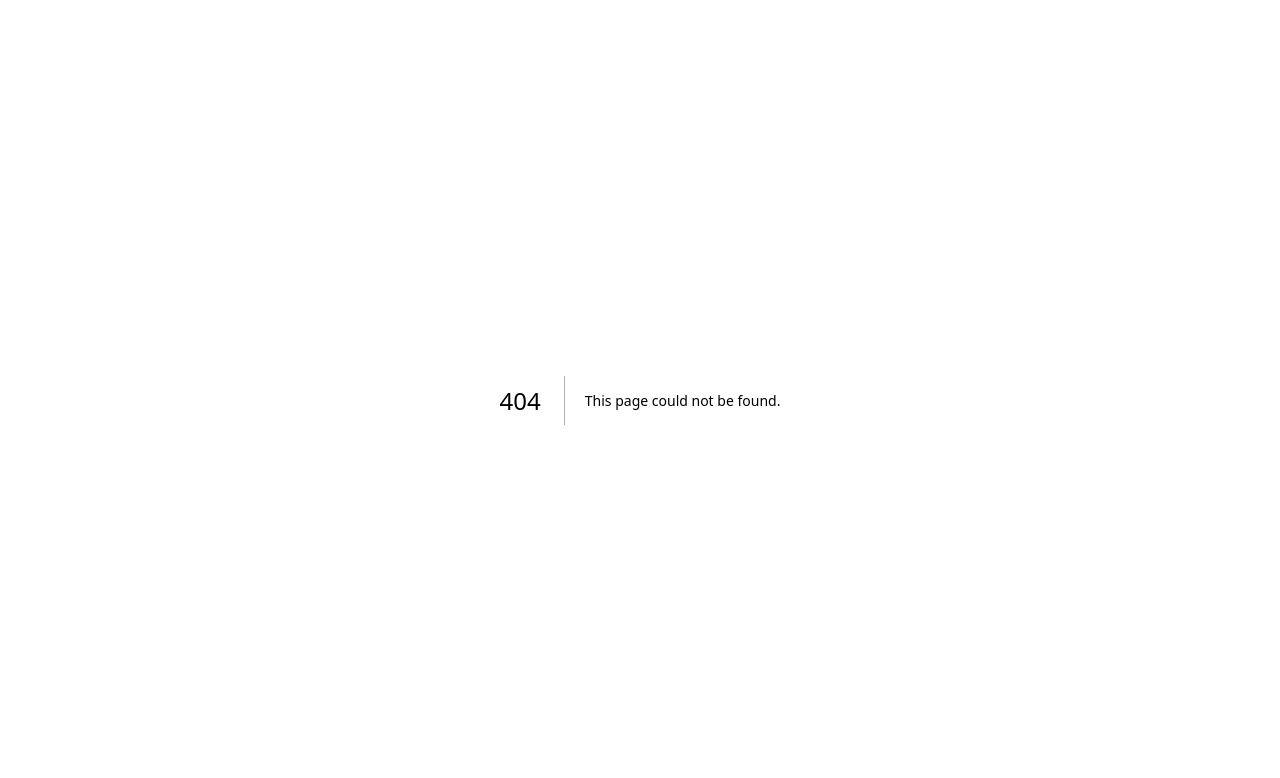
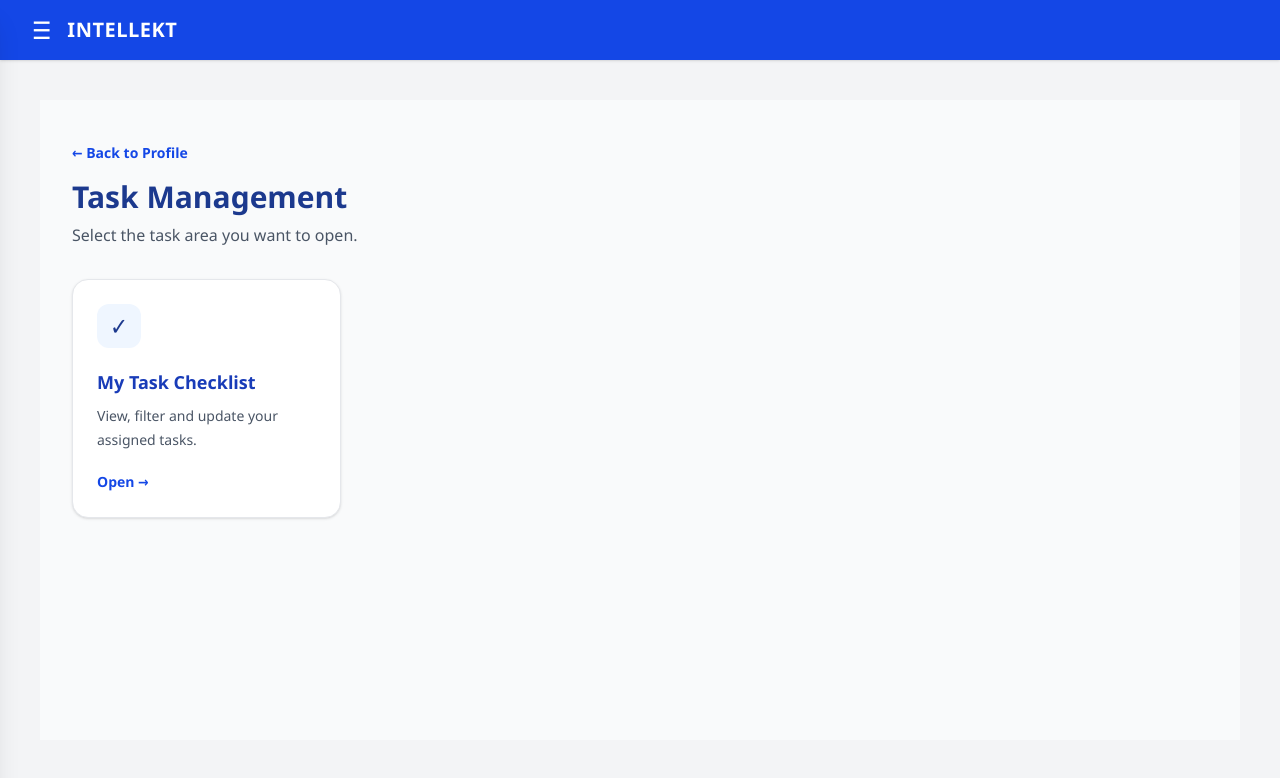
Before and after one commit to intellektproject-maker/intellekt_dashboard, a Next.js app in the folder intellekt-dashboard/: page /faculty-dashboard/task-management in a window 1280 px wide. Before the commit this address had no page. Shown: the top 778 px of the page. Built offline with nearby package versions, Linux system fonts and the light colour scheme.

Commit message:
Add dedicated Task Management selection page

```diff
--- /dev/null
+++ b/intellekt-dashboard/app/faculty-dashboard/task-management/page.jsx
@@ -0,0 +1,95 @@
+'use client';
+
+import Link from 'next/link';
+import { Suspense } from 'react';
+import { useSearchParams } from 'next/navigation';
+
+function TaskManagementContent() {
+  const searchParams = useSearchParams();
+  const facultyId = searchParams.get('id') || '';
+  const batch = searchParams.get('batch') === 'test' ? 'test' : 'regular';
+  const isPrivileged = facultyId === 'IG001' || facultyId === 'IG002';
+
+  const options = [
+    ...(isPrivileged
+      ? [
+          {
+            title: 'All Faculty Assigned Tasks',
+            description: 'View, filter and manage tasks assigned to all faculty members.',
+            section: 'allTasks',
+            icon: '☷',
+          },
+          {
+            title: 'All Faculty Daily Task',
+            description: 'View daily repeated tasks for all faculty.',
+            section: 'dailyTasks',
+            icon: '▦',
+          },
+          {
+            title: 'Task Assignment',
+            description: 'Assign weekly or daily tasks to faculty.',
+            section: 'myTasks',
+            icon: '＋',
+          },
+        ]
+      : []),
+    {
+      title: 'My Task Checklist',
+      description: 'View, filter and update your assigned tasks.',
+      section: 'myChecklist',
+      icon: '✓',
+    },
+  ];
+
+  return (
+    <main className="min-h-[80vh] bg-gray-50 px-4 py-8 md:px-8 md:py-10">
+      <div className="mx-auto w-full max-w-6xl">
+        <div className="mb-8">
+          <Link
+            href={`/faculty-dashboard/profile?id=${encodeURIComponent(facultyId)}&batch=${batch}`}
+            className="mb-4 inline-flex items-center gap-2 text-sm font-semibold text-blue-700 hover:underline"
+          >
+            ← Back to Profile
+          </Link>
+          <h1 className="text-2xl font-bold text-blue-900 md:text-3xl">
+            Task Management
+          </h1>
+          <p className="mt-2 text-gray-600">
+            Select the task area you want to open.
+          </p>
+        </div>
+
+        <div className="grid grid-cols-1 gap-5 sm:grid-cols-2 xl:grid-cols-4">
+          {options.map((option) => (
+            <Link
+              key={option.section}
+              href={`/faculty-dashboard/profile?id=${encodeURIComponent(facultyId)}&batch=${batch}&taskSection=${option.section}#task-management`}
+              className="group min-h-48 rounded-2xl border border-gray-200 bg-white p-6 shadow-sm transition hover:-translate-y-1 hover:border-blue-300 hover:shadow-md"
+            >
+              <div className="mb-5 flex h-11 w-11 items-center justify-center rounded-xl bg-blue-50 text-2xl font-bold text-blue-900">
+                {option.icon}
+              </div>
+              <h2 className="text-lg font-bold text-blue-800">
+                {option.title}
+              </h2>
+              <p className="mt-2 text-sm leading-6 text-gray-600">
+                {option.description}
+              </p>
+              <span className="mt-5 inline-block text-sm font-semibold text-blue-700">
+                Open →
+              </span>
+            </Link>
+          ))}
+        </div>
+      </div>
+    </main>
+  );
+}
+
+export default function TaskManagementPage() {
+  return (
+    <Suspense fallback={<div className="min-h-screen bg-gray-50" />}>
+      <TaskManagementContent />
+    </Suspense>
+  );
+}
```
